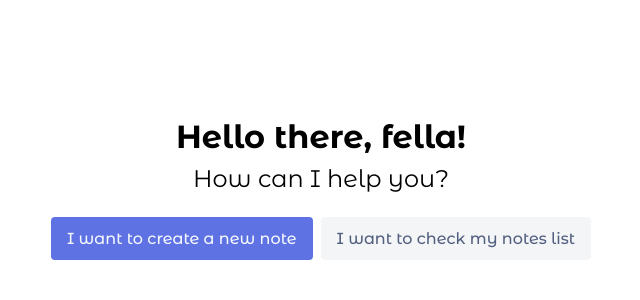
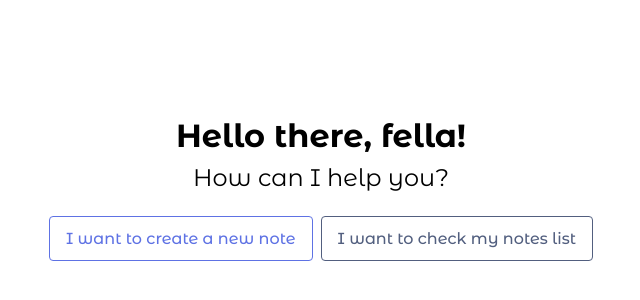
Before and after one commit to anhnguyen515/vue-todo, a Vue app: page / in a window 1280 px wide. Shown: the part 212-512 px from the top of the page, without its empty margins (319-959 px from the left). Built offline with nearby package versions, Linux system fonts and the light colour scheme.

Commit message:
feat: add vue-router

```diff
--- a/index.html
+++ b/index.html
@@ -14,6 +14,7 @@
   </head>
   <body>
     <div id="app"></div>
+    <router-view />
     <script type="module" src="/src/main.js"></script>
   </body>
 </html>
--- a/package.json
+++ b/package.json
@@ -8,7 +8,8 @@
     "preview": "vite preview"
   },
   "dependencies": {
-    "vue": "^3.3.4"
+    "vue": "^3.3.4",
+    "vue-router": "^4.2.2"
   },
   "devDependencies": {
     "@vitejs/plugin-vue": "^4.2.3",
--- a/src/App.vue
+++ b/src/App.vue
@@ -1,37 +1,7 @@
 <script setup>
-import Button from "./components/Button.vue";
+import { RouterView } from "vue-router";
 </script>
 
 <template>
-  <div class="app-wrapper">
-    <h1>Hello there, fella!</h1>
-    <p>How can I help you?</p>
-    <div class="btn-group">
-      <Button>I want to create a new note</Button>
-      <Button color="secondary">I want to check my notes list</Button>
-    </div>
-  </div>
+  <RouterView />
 </template>
-
-<style lang="scss" scoped>
-@import "./assets/root";
-.app-wrapper {
-  display: flex;
-  flex-direction: column;
-  align-items: center;
-  justify-content: center;
-  width: 100%;
-  min-height: 100vh;
-  gap: $padding-2;
-
-  p {
-    font-size: $font-large;
-  }
-
-  .btn-group {
-    margin-top: $padding-4;
-    display: flex;
-    gap: $padding-2;
-  }
-}
-</style>
--- a/src/assets/const.scss
+++ b/src/assets/const.scss
@@ -13,7 +13,7 @@ $variants: contained, outlined;
 $font-small: 8px;
 $font-regular: 16px;
 $font-large: 24px;
-$font-extreme: 32px;
+$font-extra-large: 32px;
 
 $padding-1: 4px;
 $padding-2: 8px;
--- a/src/components/Button.vue
+++ b/src/components/Button.vue
@@ -1,11 +1,11 @@
 <template>
-  <button @click="emit('onClick')" :class="{ [color]: true, [variant]: true }">
+  <button @click="emit('click')" :class="{ [color]: true, [variant]: true }">
     <slot>Content</slot>
   </button>
 </template>
 
 <script setup>
-const emit = defineEmits(["onClick"]);
+const emit = defineEmits(["click"]);
 const props = defineProps({
   color: { type: String, default: "primary" },
   variant: { type: String, default: "contained" },
@@ -16,10 +16,10 @@ const props = defineProps({
 @import "../assets/root";
 @import "./button";
 
-@each $palette-name, $palette-value in $palette {
+@each $name, $value in $palette {
   @each $variant in $variants {
-    .#{$palette-name}.#{$variant} {
-      @include button($palette-value, $variant);
+    .#{$name}.#{$variant} {
+      @include button($value, $variant);
     }
   }
 }
--- a/src/components/button.scss
+++ b/src/components/button.scss
@@ -1,6 +1,6 @@
 @import "../assets/root";
 
-@mixin button($btn-color, $variant: contained) {
+@mixin button($btn-color, $variant) {
   border-radius: $padding-1;
   cursor: pointer;
   font-size: $font-regular;
--- /dev/null
+++ b/src/pages/Home.vue
@@ -0,0 +1,44 @@
+<script setup>
+import { RouterLink } from "vue-router";
+import Button from "../components/Button.vue";
+</script>
+
+<template>
+  <div class="app-wrapper">
+    <h1>Hello there, fella!</h1>
+    <p>How can I help you?</p>
+    <div class="btn-group">
+      <RouterLink to="/new-note">
+        <Button variant="outlined">I want to create a new note</Button>
+      </RouterLink>
+      <RouterLink to="/notes-list">
+        <Button color="secondary" variant="outlined">
+          I want to check my notes list
+        </Button>
+      </RouterLink>
+    </div>
+  </div>
+</template>
+
+<style lang="scss" scoped>
+@import "../assets/root.scss";
+.app-wrapper {
+  display: flex;
+  flex-direction: column;
+  align-items: center;
+  justify-content: center;
+  width: 100%;
+  min-height: 100vh;
+  gap: $padding-2;
+
+  p {
+    font-size: $font-large;
+  }
+
+  .btn-group {
+    margin-top: $padding-4;
+    display: flex;
+    gap: $padding-2;
+  }
+}
+</style>
--- /dev/null
+++ b/src/pages/NewNote.vue
@@ -0,0 +1,5 @@
+<template>New note page</template>
+
+<script setup></script>
+
+<style lang="scss" scoped></style>
--- /dev/null
+++ b/src/pages/NotesList.vue
@@ -0,0 +1,5 @@
+<template>Notes list page</template>
+
+<script setup></script>
+
+<style lang="scss" scoped></style>
```
Also changed, not shown: src/main.js (+20 -2 lines), 1 other file (tests, documents, lock files or other folders).
